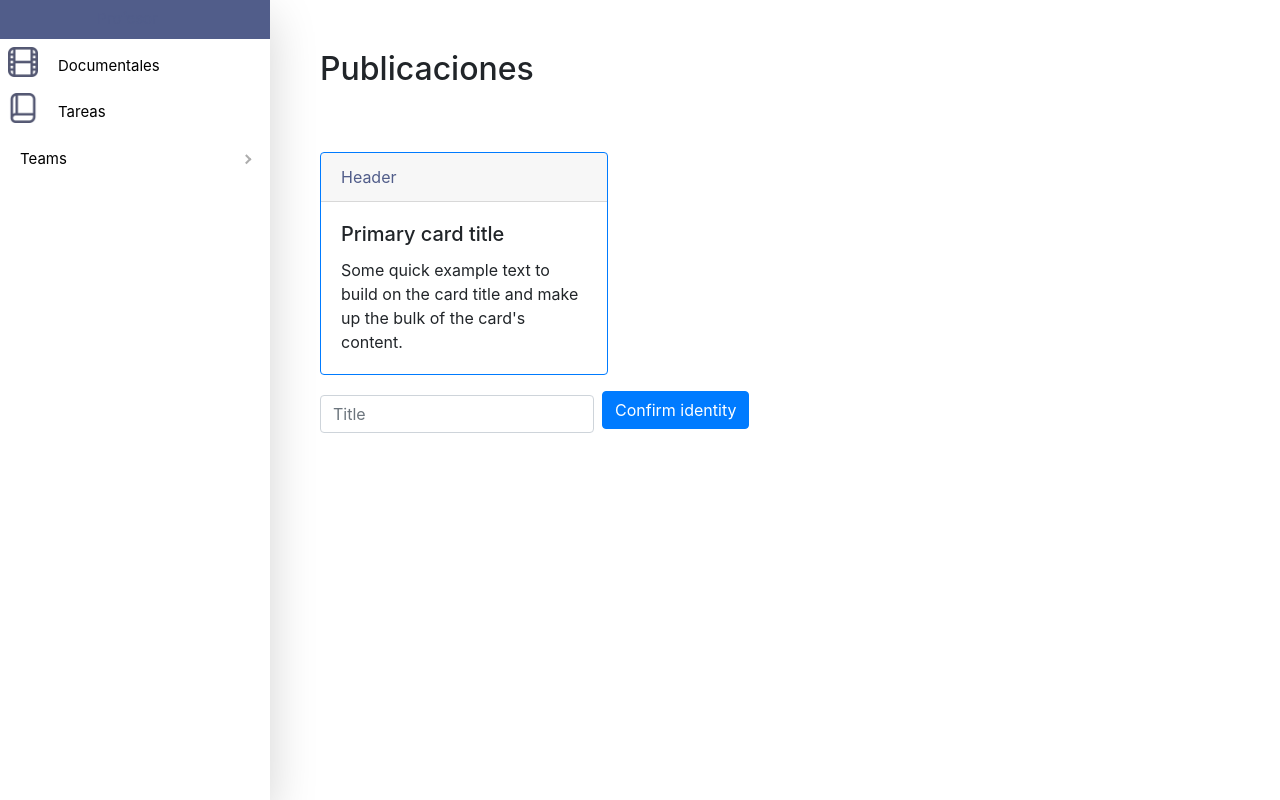
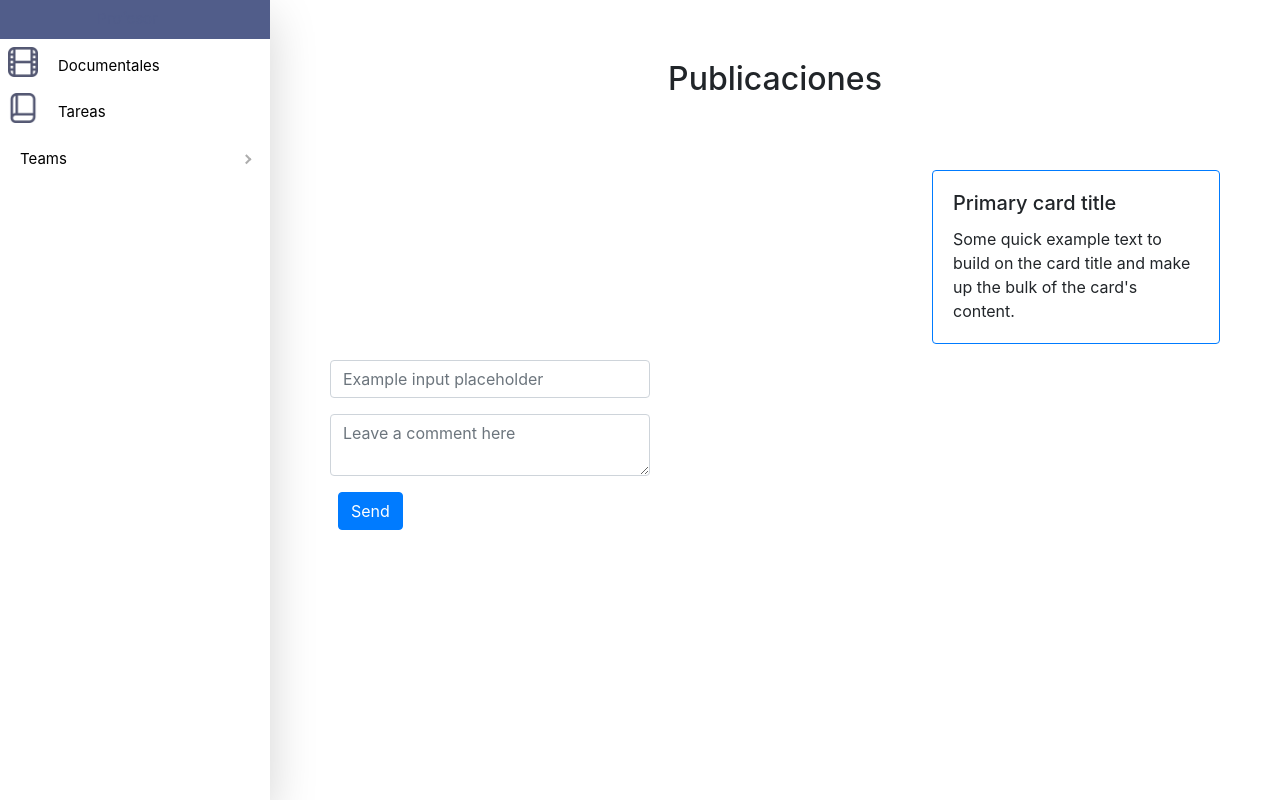
Before and after one commit to axelme28/documentales-app, a React (Create React App) app: page /publicaciones in a window 1280 px wide. Built offline with nearby package versions, Linux system fonts and the light colour scheme.

Commit message:
update postsScreen

```diff
--- a/src/index.css
+++ b/src/index.css
@@ -235,12 +235,8 @@ div a.nav-item.nav-link {
 
 
 .appMain {
-	padding: 24 px;
-	flex-grow: 1;
-	display: flex;
-	flex-direction: column;
-	overflow-y: auto;
-	padding: 50px;;
+	/* padding: 24 px; */
+	padding: 60px;;
 }
 
 .pro-sidebar ,.pro-sidebar-inner{
@@ -254,3 +250,11 @@ div a.nav-item.nav-link {
 ul :hover{
 	color: #515D8A !important;
 }
+.col {
+	margin-top:2rem !important;
+}
+
+.message{
+	justify-content: flex-end;
+  	display: flex;
+}
--- a/src/views/Posts.Screen.js
+++ b/src/views/Posts.Screen.js
@@ -4,22 +4,19 @@ import { Sidebar } from '../components/Sidebar';
 export const PostsScreen = () => {
 	return (
 		<>
-			<div className='app '>
+			<div className='app'>
 				<Sidebar />
-				<main className='appMain'>
+				<main className='appMain container'>
 					<div>
-						<div>
+						<div className='d-flex justify-content-center'>
 							<h2>Publicaciones</h2>
 						</div>
 						{/* TODO: hacer escroll en este div */}
-						<div style={{ marginTop: '4rem' }}>
+						<div style={{ marginTop: '4rem'}} className='message'>
 							<div
 								class='card border-primary mb-3'
 								style={{ maxWidth: '18rem' }}
 							>
-								<div class='card-header' style={{ color: '#515D8A' }}>
-									Header
-								</div>
 								<div class='card-body'>
 									<h5 class='card-title'>Primary card title</h5>
 									<p class='card-text'>
@@ -29,13 +26,15 @@ export const PostsScreen = () => {
 								</div>
 							</div>
 						</div>
-                        <div className='align-content-end'>
-                        <form class="form-inline">
-                            <div classNameName="form-group mx-sm-3 mb-2">
-                                <label for="inputPassword2" className="sr-only">Title</label>
-                                <input type="text" className="form-control" id="inputPassword2" placeholder="Title"/>
-                            </div>
-                            <button type="submit" className="btn btn-primary mb-2 ml-2">Confirm identity</button>
+                        <div className= ''>
+                        <form class="form d-fex">
+						<div class="mb-3">
+							<input type="text" class="form-control" id="formGroupExampleInput" placeholder="Example input placeholder" style={{width:'20rem'}}/>
+						</div>
+						<div class="mb-3">
+							<textarea class="form-control" placeholder="Leave a comment here" id="floatingTextarea" style={{width:'20rem'}}/>
+							</div>
+                            <button type="submit" className="btn btn-primary mb-2 ml-2">Send</button>
                             </form>
                         </div>
 					</div>
```
